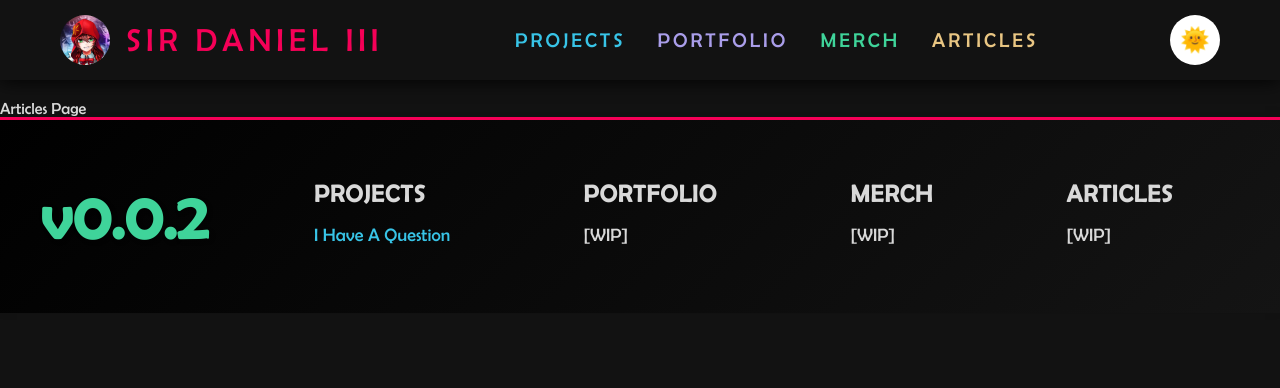
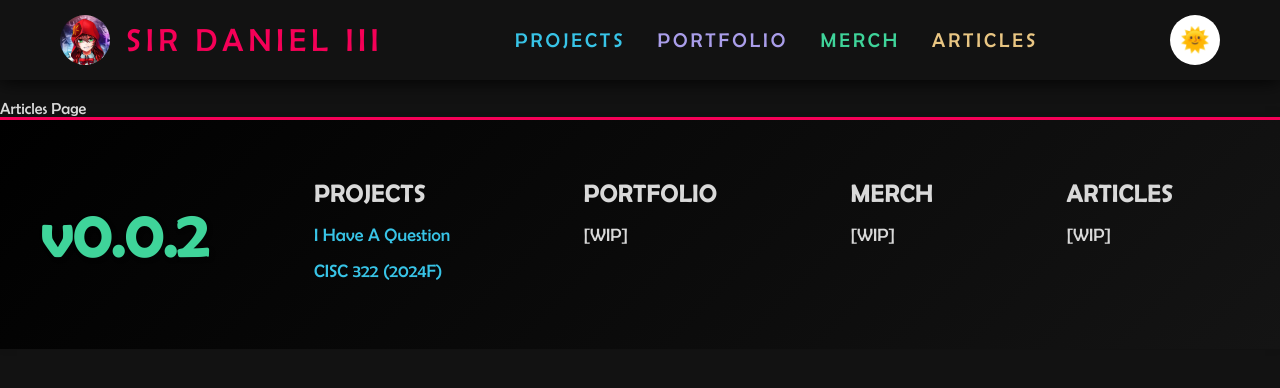
Before and after one commit to SirDanielIII/sirdanieliii.ca, a React (Vite) app: page /articles in a window 1280 px wide. Shown: the top 388 px of the page. Built offline with nearby package versions, Linux system fonts and the light colour scheme.

Commit message:
Added CISC 322 project to footer

```diff
--- a/src/Components/Footer.tsx
+++ b/src/Components/Footer.tsx
@@ -97,6 +97,11 @@ const Footer: React.FC = () => {
                                 I Have A Question
                             </a>
                         </ColItem>
+                        <ColItem>
+                            <a href="https://sirdanieliii.ca/cisc322/">
+                                CISC 322 (2024F)
+                            </a>
+                        </ColItem>
                     </Col>
                     <Col>
                         <ColTitle>Portfolio</ColTitle>
```
